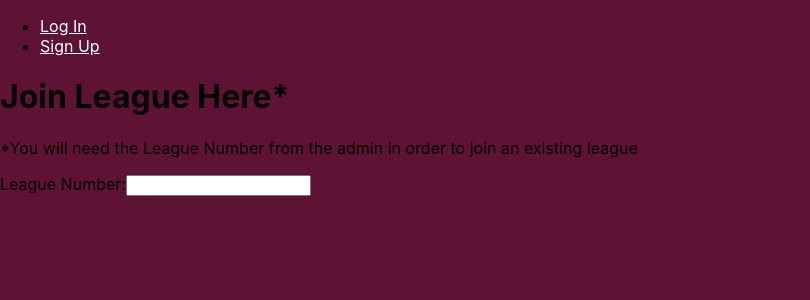
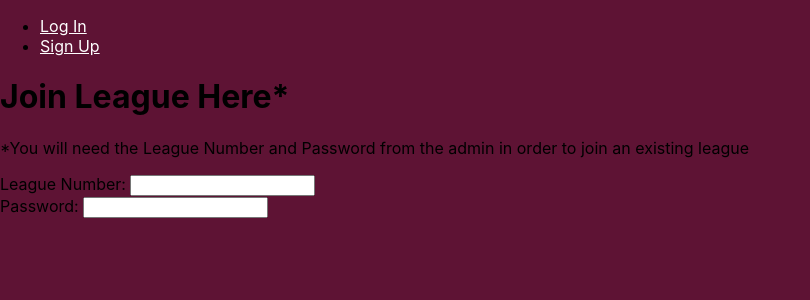
Before and after one commit to hbarrons/rpdrFantasy-react-frontend, a React (Create React App) app: page /joinleague in a window 1280 px wide. Shown: the top 300 px of the page, without its empty margins (0-810 px from the left). Built offline with nearby package versions, Linux system fonts and the light colour scheme; no server answers.

Commit message:
update join league form and add form data to state

```diff
--- a/src/pages/CreateLeague/CreateLeague.jsx
+++ b/src/pages/CreateLeague/CreateLeague.jsx
@@ -27,7 +27,7 @@ const CreateLeague = ({ user }) => {
     evt.preventDefault()
     try {
       await profileService.createLeague(formData.leagueName, leagueNo, user.profile)
-      // navigate('/')
+      navigate('/myleague')
     } catch (err) {
       console.log(err)
     }
--- a/src/pages/JoinLeague/JoineLeague.jsx
+++ b/src/pages/JoinLeague/JoineLeague.jsx
@@ -19,15 +19,17 @@ const JoinLeague = (props) => {
   return (
     <>
       <h1>Join League Here*</h1>
-      <p>*You will need the League Number from the admin in order to join an existing league</p>
+      <p>*You will need the League Number and Password from the admin in order to join an existing league</p>
       <form
       autoComplete="off"
       onSubmit={handleSubmit}
       className="create-league-form"
       >
-        <label htmlFor="leagueNo">League Number:</label>
+        <label htmlFor="leagueNo">League Number: </label>
         <input type="text" autoComplete="off" id="legueNo" name="leagueNo"
-        onChange={handleChange}/>
+        onChange={handleChange}/><br/>
+        <label htmlFor="leaguePassword">Password: </label>
+        <input type="text" autoComplete="off" id="leaguePassword" name="leaguePassword" onChange={handleChange}/>
       </form>
     </>
    );
```
